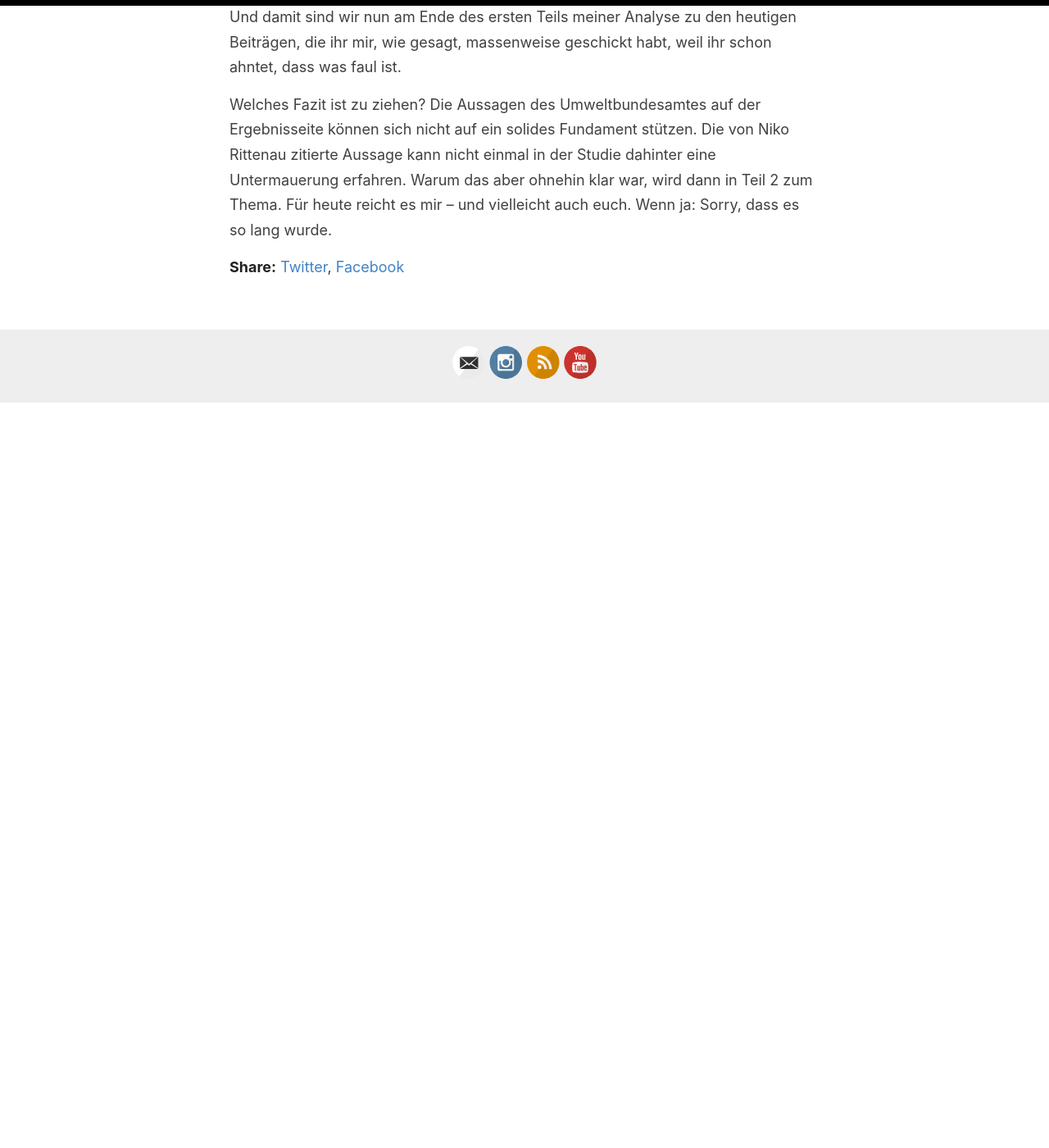
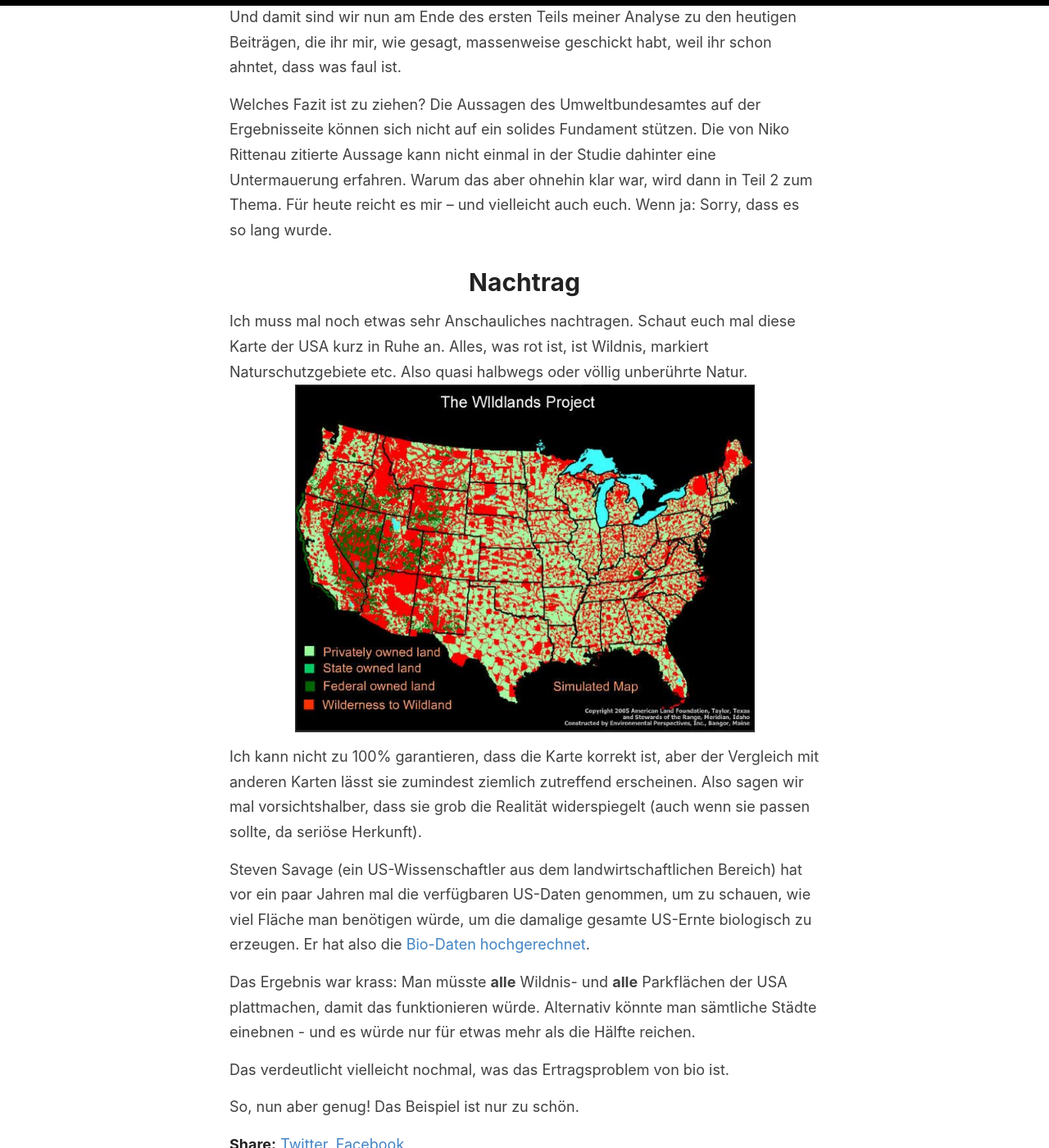
Before and after one commit to tierethik-veganismus/tierethik-veganismus.github.io, a Jekyll site: the page built from _posts/2021-09-24-Bio-vegan.md, in a window 1280 px wide and 1400 px high, scrolled down 13598 px. Shown: the whole window at 82% size. Built offline with Jekyll 4.4.1, drawn with Linux system fonts in a browser that asks for light colours; before the commit the page ends 14090 px from its top, so only the background shows below that.

Commit message:
Füge Nachtrag zum bio-vegan Artikel hinzu

```diff
--- a/_posts/2021-09-24-Bio-vegan.md
+++ b/_posts/2021-09-24-Bio-vegan.md
@@ -127,7 +127,7 @@ Aber nicht so schnell. Der Teufel steckt im Detail.
 
 Wir finden in dieser Übersichtsarbeit auf S. 278 eine wunderbare Übersichtstabelle, die viel zu umfassend ist, als dass ich sie euch hier sinnvoll zeigen könnte. Ich zeige sie euch einfach nur, damit ihr grob vor Augen habt, worüber ich gleich rede, denn jetzt kommt’s richtig dick.
 
-![Thünen Report 65 - Tabelle ](/images/2021-09-24/z35.png)
+![Thünen Report 65 - Tabelle](/images/2021-09-24/z35.png)
 
 Ja, bio schneidet hier auf den ersten Blick super ab. Überall, wo man die grünen Felder sieht, zeigte die biologische Landwirtschaft Vorteile. Der Haken? Wo steckt Beelzebübchen?
 
@@ -184,3 +184,18 @@ Und damit sind wir nun am Ende des ersten Teils meiner Analyse zu den heutigen B
 
 Welches Fazit ist zu ziehen? Die Aussagen des Umweltbundesamtes auf der Ergebnisseite können sich nicht auf ein solides Fundament stützen. Die von Niko Rittenau zitierte Aussage kann nicht einmal in der Studie dahinter eine Untermauerung erfahren.
 Warum das aber ohnehin klar war, wird dann in Teil 2 zum Thema. Für heute reicht es mir – und vielleicht auch euch. Wenn ja: Sorry, dass es so lang wurde.
+
+# Nachtrag
+
+Ich muss mal noch etwas sehr Anschauliches nachtragen. Schaut euch mal diese Karte der USA kurz in Ruhe an. Alles, was rot ist, ist Wildnis, markiert Naturschutzgebiete etc. Also quasi halbwegs oder völlig unberührte Natur.
+![The Wildlands Project](/images/2021-09-24/z36.png)
+
+Ich kann nicht zu 100% garantieren, dass die Karte korrekt ist, aber der Vergleich mit anderen Karten lässt sie zumindest ziemlich zutreffend erscheinen. Also sagen wir mal vorsichtshalber, dass sie grob die Realität widerspiegelt (auch wenn sie passen sollte, da seriöse Herkunft).
+
+Steven Savage (ein US-Wissenschaftler aus dem landwirtschaftlichen Bereich) hat vor ein paar Jahren mal die verfügbaren US-Daten genommen, um zu schauen, wie viel Fläche man benötigen würde, um die damalige gesamte US-Ernte biologisch zu erzeugen. Er hat also die [Bio-Daten hochgerechnet](https://www.forbes.com/sites/stevensavage/2015/10/09/the-organic-farming-yield-gap/).
+
+Das Ergebnis war krass: Man müsste **alle** Wildnis- und **alle** Parkflächen der USA plattmachen, damit das funktionieren würde. Alternativ könnte man sämtliche Städte einebnen - und es würde nur für etwas mehr als die Hälfte reichen.
+
+Das verdeutlicht vielleicht nochmal, was das Ertragsproblem von bio ist.
+
+So, nun aber genug! Das Beispiel ist nur zu schön.
```
Also changed, not shown: images/2021-09-24/z36.png (added).
